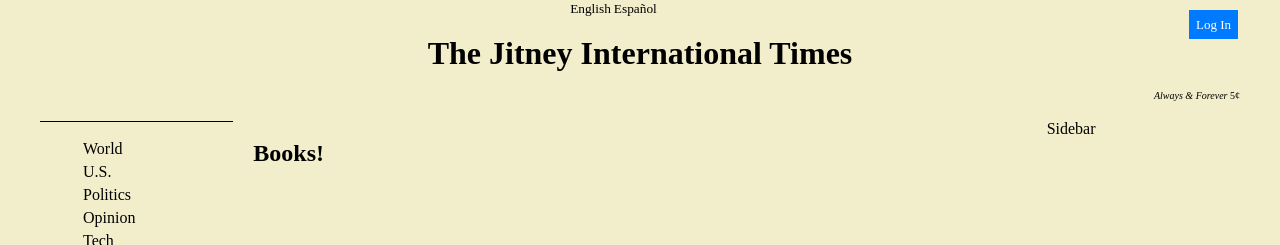
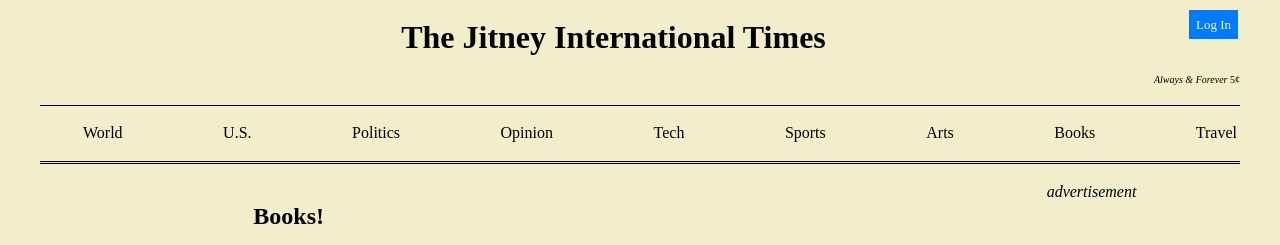
Before and after one commit to rjpcasalino/jitney, a Python web app: template templates/books.html in a window 1280 px wide. Shown: the top 245 px of the page. Run offline with Jinja, Linux system fonts and the light colour scheme; the template is opened without the code that fills it, so the values that code supplies are empty.

Commit message:
makes grid work

```diff
--- a/static/index.css
+++ b/static/index.css
@@ -29,7 +29,7 @@ body {
 	grid-gap: 20px;
 	grid-template-areas:
 		"header"
-		"sections"
+		"nav"
 		"content"
 		"sidebar"
 		"ad"
@@ -38,34 +38,33 @@ body {
 
 @media (min-width: 500px) {
 .wrapper {
-	display: grid;
 	grid-template-columns: 1fr 3fr;
 	grid-template-areas:
 		"header header"
-		"sections sections"
+		"nav nav"
 		"content sidebar"
 		"footer footer";
  }
-   .sections ul {
+ nav ul {
     	display: flex;
     	justify-content: space-between;
-  }
+ }
 }
 
 @media (min-width: 700px) {
 .wrapper {
-	display: grid;
 	grid-template-columns: 1fr 4fr 1fr;
 	grid-template-areas:
 		"header header header"
-		"sections content sidebar"
-		"sections content ad"
+		"nav nav nav"
+		"sidebar content ad"
 		"footer footer footer";
 
  }
-  .sections ul {
-     flex-direction: column;
-   }
+ nav ul {
+    	display: flex;
+    	justify-content: space-between;
+ }
 }
 
 .menu {
@@ -74,14 +73,10 @@ body {
 }
 
 .sections {
-	grid-area: sections;
+	grid-area: nav;
 	color: black;
 	border-top: 1px solid black;
 	border-bottom: double black;
-}
-.sections ul {
-	display: flex;
-	justify-content: space-between;
 }
 
 .sections h1 {
@@ -140,6 +135,11 @@ body {
 	padding: 10px;
 }
 
+#lead img {
+	vertical-align: text-top;
+	padding: .5em;
+}
+
 #mast-head {
 	text-decoration: none;
 	color: black;
--- a/templates/base.html
+++ b/templates/base.html
@@ -12,13 +12,17 @@
 
 		<article class="content" >
 			{% block content %}
-
 			{% endblock %}
 		</article>
 
-		<aside class="side">Sidebar
+		<aside class="side">
+			{% block sidebar %}
+			{% endblock %}
 		</aside>
-        	<div class="ad">Advertising
+        	<div class="ad">
+			<em>advertisement</em>
+			{% block ad %}
+			{% endblock %}
 		</div>
     	</div>
 
--- a/templates/partials/mast-head.html
+++ b/templates/partials/mast-head.html
@@ -1,6 +1,3 @@
-
-
-
 		<div class="header">
 			<div class="menu">
 			{% if current_user.is_authenticated %}
@@ -9,7 +6,7 @@
 				<a href="/auth/login" id="login">Log In</a>
 			{% endif %}
 			</div>
-			<small>English<span>&MediumSpace;</span>Español</small>
+			<!--<small>English<span>&MediumSpace;</span>Español</small>-->
 			<h1><a id="mast-head" href="/">The Jitney International Times</a></h1>
 			<div class="time">
 				<time>{{time}}</time>
--- a/templates/partials/sections.html
+++ b/templates/partials/sections.html
@@ -1,4 +1,4 @@
-	<div class="sections">
+	<nav class="sections">
 		<ul style="list-style:none;">
 			<li>World</li>
 			<li>U.S.</li>
@@ -10,4 +10,4 @@
 			<li><a href="/books">Books</a></li>
 			<li>Travel</li>
 		</ul>
-	</div>
+	</nav>
```
Also changed, not shown: templates/front.html (+21 -3 lines).
